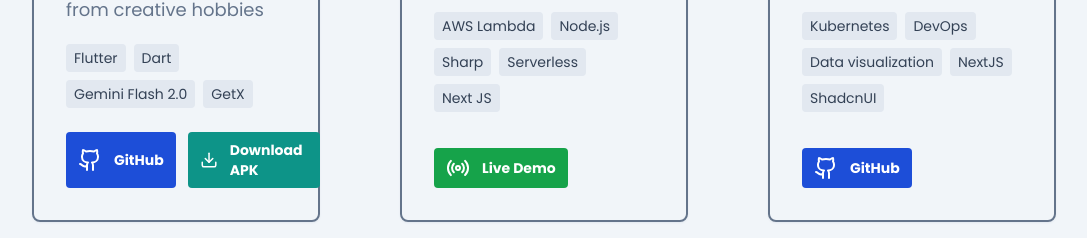
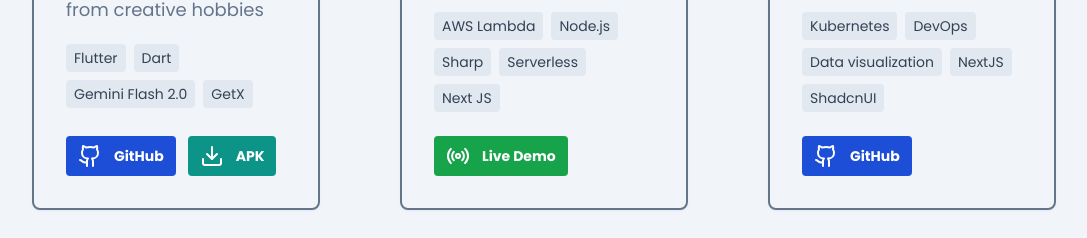
Before and after one commit to vp21-sudo/portfolio-website-2.0, a Next.js app: page / in a window 1280 px wide. Shown: the part 1612-1850 px from the top of the page, without its empty margins (96-1183 px from the left). Built offline with nearby package versions, Linux system fonts and the light colour scheme.

Commit message:
scroll trigger values updated.

```diff
--- a/components/custom/nav-bar.tsx
+++ b/components/custom/nav-bar.tsx
@@ -24,7 +24,7 @@ const TopNav = () => {
 
   useEffect(() => {
     const unsubscribe = scrollYProgress.on("change", (progress) => {
-      setFullNav(progress > 0.18);
+      setFullNav(progress > 0.12);
     });
 
     return () => unsubscribe();
--- a/components/custom/sections/landing.tsx
+++ b/components/custom/sections/landing.tsx
@@ -10,7 +10,7 @@ const LandingSection = () => {
   const [visible, setVisible] = useState(false);
   useEffect(() => {
     const unsubscribe = scrollYProgress.on("change", (progress) => {
-      const isVisible = progress > 0.1; // Calculate the visibility state
+      const isVisible = progress > 0.05; // Calculate the visibility state
       setVisible(isVisible); // Update state
     });
 
--- a/components/custom/sections/projects.tsx
+++ b/components/custom/sections/projects.tsx
@@ -166,7 +166,7 @@ const ProjectGrid: React.FC<{
             className="bg-teal-600 hover:bg-teal-500 transition-all ease-in-out duration-200 text-white text-xs md:text-sm px-3 py-2 rounded font-bold flex justify-center items-center gap-3"
           >
             <DownloadIcon />
-            Download APK
+            APK
           </a>
         )}
       </div>
```
